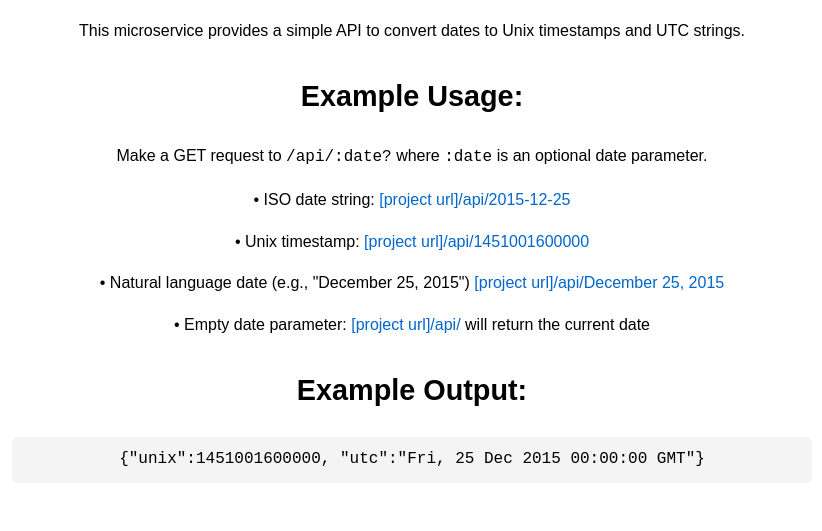
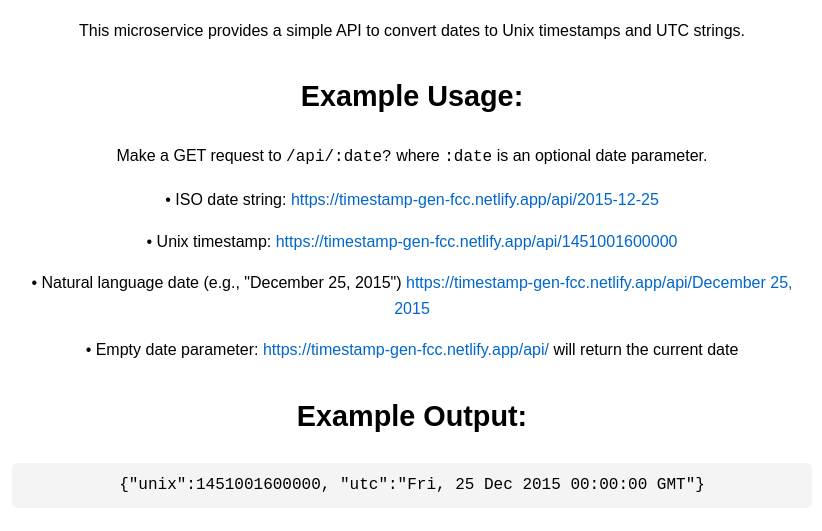
Before and after one commit to dhruwanga19/timestamp-microservice-fcc, a website: page public/index.html in a window 1280 px wide. Shown: the part 123-654 px from the top of the page, without its empty margins (228-1050 px from the left). Drawn offline with Linux system fonts and the light colour scheme.

Commit message:
update index.html

```diff
--- a/public/index.html
+++ b/public/index.html
@@ -47,10 +47,10 @@
 
     <h2>Example Usage:</h2>
     <p>Make a GET request to <code>/api/:date?</code> where <code>:date</code> is an optional date parameter.</p>
-    <p>&bull; ISO date string: <a href="/api/2015-12-25">[project url]/api/2015-12-25</a></p>
-    <p>&bull; Unix timestamp: <a href="/api/1451001600000">[project url]/api/1451001600000</a></p>
-    <p>&bull; Natural language date (e.g., "December 25, 2015") <a href="/api/December 25, 2015">[project url]/api/December 25, 2015</a></p>
-    <p>&bull; Empty date parameter: <a href="/api/">[project url]/api/</a> will return the current date</p>
+    <p>&bull; ISO date string: <a href="/api/2015-12-25">https://timestamp-gen-fcc.netlify.app/api/2015-12-25</a></p>
+    <p>&bull; Unix timestamp: <a href="/api/1451001600000">https://timestamp-gen-fcc.netlify.app/api/1451001600000</a></p>
+    <p>&bull; Natural language date (e.g., "December 25, 2015") <a href="/api/December 25, 2015">https://timestamp-gen-fcc.netlify.app/api/December 25, 2015</a></p>
+    <p>&bull; Empty date parameter: <a href="/api/">https://timestamp-gen-fcc.netlify.app/api/</a> will return the current date</p>
     <h2>Example Output:</h2>
     <pre><code>{"unix":1451001600000, "utc":"Fri, 25 Dec 2015 00:00:00 GMT"}</code></pre>
 </body>
```
